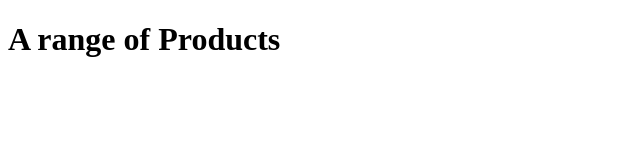
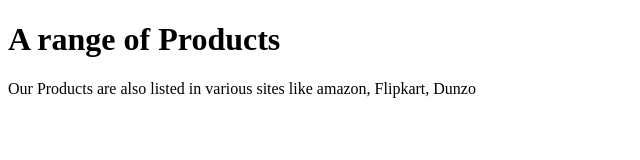
Before and after one commit to GaganMP/Gitprac, a plain HTML site: page Product.html in a window 1280 px wide. Shown: the whole page, without its empty margins (0-640 px from the left). Drawn offline with Linux system fonts and the light colour scheme.

Commit message:
Product branch 2

```diff
--- a/Product.html
+++ b/Product.html
@@ -8,6 +8,6 @@
 </head>
 <body>
     <h1>A range of Products</h1>
-
+    <p>Our Products are also listed in various sites like amazon, Flipkart, Dunzo</p>
 </body>
 </html>
```
